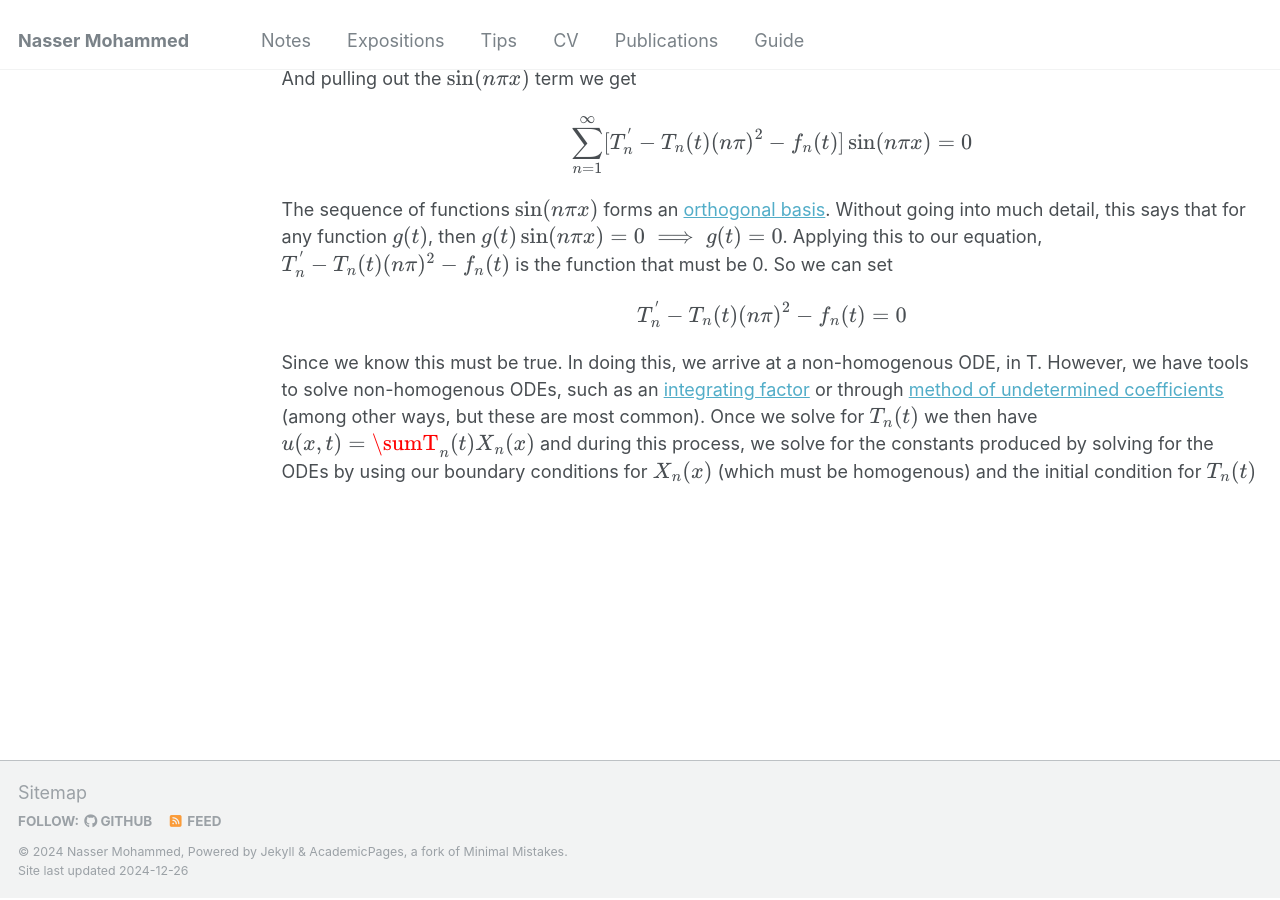
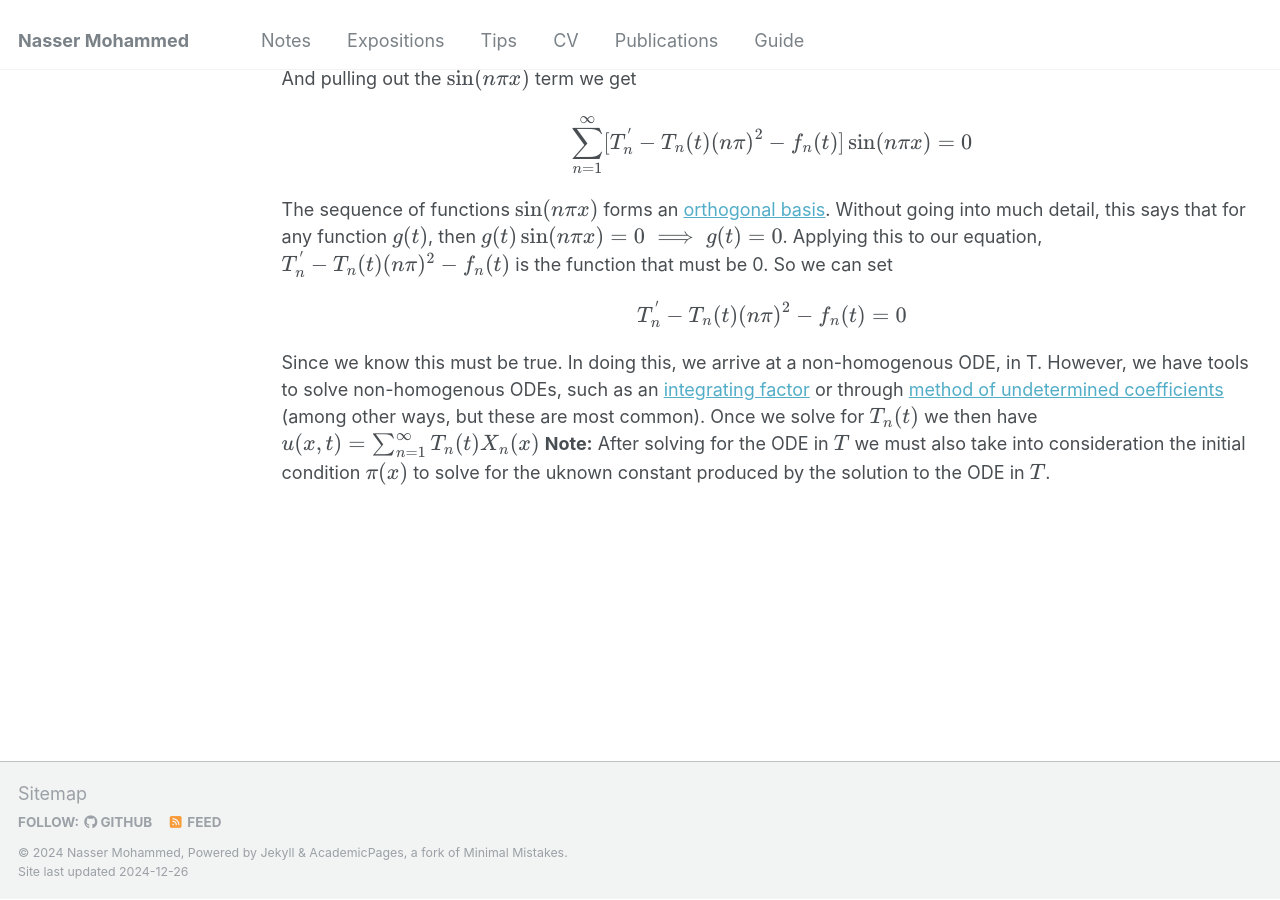
Before and after one commit to Nasser-Mohammed/Nasser-Mohammed.github.io, a Jekyll site: the page built from _pages/notes/pde/nonhompde-heat.md, in a window 1280 px wide and 900 px high, scrolled down 1307 px. Built offline with Jekyll 4.4.1, drawn with Linux system fonts in a browser that asks for light colours.

Commit message:
Update nonhompde-heat.md

```diff
--- a/_pages/notes/pde/nonhompde-heat.md
+++ b/_pages/notes/pde/nonhompde-heat.md
@@ -23,4 +23,5 @@ We note here, that \\(X_n(x) = \sin(n\pi x) \implies X_n^{\''} = (n\pi)^2\sin(n\
 \\[\sum_{n = 1}^{\infty}T_n^{\'}\sin(n\pi x) - T_n(t)(n\pi)^2\sin(n\pi x) - f_n(t)\sin(n\pi x) = 0\\]
 And pulling out the \\(\sin(n\pi x)\\) term we get
 \\[\sum_{n = 1}^{\infty}\[T_n^{\'} - T_n(t)(n\pi)^2 - f_n(t)\]\sin(n\pi x) = 0\\]
-The sequence of functions \\(\sin(n\pi x)\\) forms an [orthogonal basis](https://en.wikipedia.org/wiki/Orthogonal_basis). Without going into much detail, this says that for any function \\(g(t)\\), then \\(g(t)\sin(n\pi x) = 0 \implies  g(t) = 0\\). Applying this to our equation, \\(T_n^{\'} - T_n(t)(n\pi)^2 - f_n(t)\\) is the function that must be 0. So we can set \\[T_n^{\'} - T_n(t)(n\pi)^2 - f_n(t) = 0\\] Since we know this must be true. In doing this, we arrive at a non-homogenous ODE, in T. However, we have tools to solve non-homogenous ODEs, such as an [integrating factor](https://en.wikipedia.org/wiki/Integrating_factor) or through [method of undetermined coefficients](https://en.wikipedia.org/wiki/Method_of_undetermined_coefficients) (among other ways, but these are most common). Once we solve for \\(T_n(t)\\) we then have \\(u(x,t) = \sumT_n(t)X_n(x)\\) and during this process, we solve for the constants produced by solving for the ODEs by using our boundary conditions for \\(X_n(x)\\) (which must be homogenous) and the initial condition for \\(T_n(t)\\)
+The sequence of functions \\(\sin(n\pi x)\\) forms an [orthogonal basis](https://en.wikipedia.org/wiki/Orthogonal_basis). Without going into much detail, this says that for any function \\(g(t)\\), then \\(g(t)\sin(n\pi x) = 0 \implies  g(t) = 0\\). Applying this to our equation, \\(T_n^{\'} - T_n(t)(n\pi)^2 - f_n(t)\\) is the function that must be 0. So we can set \\[T_n^{\'} - T_n(t)(n\pi)^2 - f_n(t) = 0\\] Since we know this must be true. In doing this, we arrive at a non-homogenous ODE, in T. However, we have tools to solve non-homogenous ODEs, such as an [integrating factor](https://en.wikipedia.org/wiki/Integrating_factor) or through [method of undetermined coefficients](https://en.wikipedia.org/wiki/Method_of_undetermined_coefficients) (among other ways, but these are most common). Once we solve for \\(T_n(t)\\) we then have \\(u(x,t) = \sum_{n = 1}^{\infty}T_n(t)X_n(x)\\)
+**Note:** After solving for the ODE in \\(T\\) we must also take into consideration the initial condition \\(\pi(x)\\) to solve for the uknown constant produced by the solution to the ODE in \\(T\\).
```
